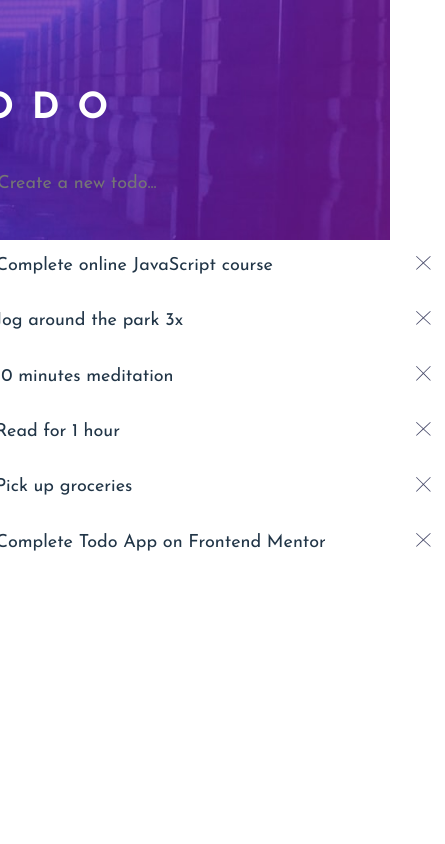
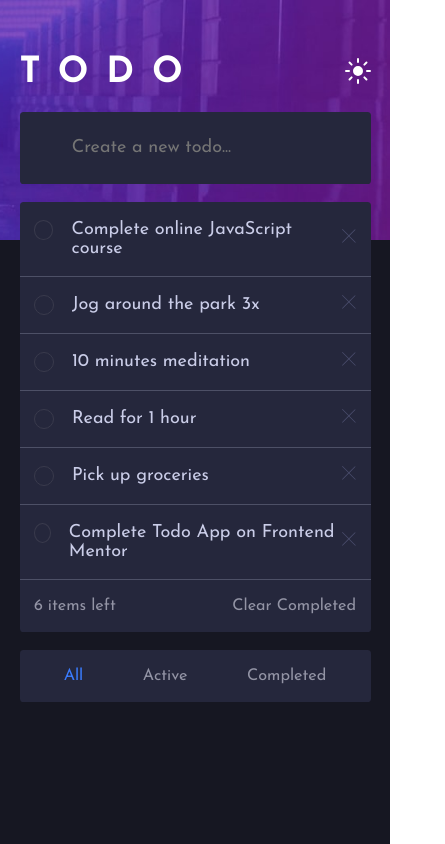
Before and after one commit to Ken-Takahashi-Q/Todo-list, a React (Vite) app: page / in a window 390 px wide. Shown: the whole page, 445 px wide, since content can reach past the window. Built offline with nearby package versions, Linux system fonts and the light colour scheme.

Commit message:
finished

```diff
--- a/package.json
+++ b/package.json
@@ -12,6 +12,7 @@
   },
   "dependencies": {
     "react": "^18.2.0",
+    "react-beautiful-dnd": "^13.1.1",
     "react-dom": "^18.2.0"
   },
   "devDependencies": {
--- a/src/App.css
+++ b/src/App.css
@@ -75,6 +75,7 @@ header img {
   width: 500px;
   padding-top: 5rem;
   gap: 1rem;
+  transition: 0.5s ease-in-out;
   z-index: 10;
 }
 
@@ -99,6 +100,7 @@ header img {
 
 .todo {
   border-radius: 0.2rem;
+  overflow: hidden;
 }
 
 .task {
@@ -128,7 +130,6 @@ header img {
   width: 0.6rem;
   height: 0.6rem;
 }
-
 .check-box:hover {
   border-color: var(--check-bg);
   cursor: pointer;
@@ -142,7 +143,6 @@ header img {
   background: transparent;
   color: var(--text);
 }
-
 .create-new input:focus {
   outline: none;
   background: transparent;
@@ -152,7 +152,6 @@ header img {
   display: flex;
   align-items: center;
 }
-
 .task p {
   cursor: pointer;
 }
@@ -162,3 +161,63 @@ header img {
   height: 0.8rem;
   cursor: pointer;
 }
+
+.details {
+  display: flex;
+  justify-content: space-between;
+  align-items: center;
+  padding: 1rem 0.8rem 1rem 0.8rem;
+  background-color: var(--card-bg);
+  color: var(--complete);
+}
+.details p {
+  font-size: 0.9rem;
+}
+.mobile {
+  display: none;
+}
+
+.details {
+  color: var(--not-hold);
+}
+.menus {
+  display: flex;
+  gap: 1rem;
+}
+
+.primary {
+  color: var(--bright-blue) !important;
+}
+.primary:active {
+  font-weight: 700;
+}
+.menus-text:hover {
+  color: var(--text);
+  cursor: pointer;
+}
+
+.clear-completed:hover {
+  color: var(--text);
+  cursor: pointer;
+}
+
+@media screen and (max-width: 600px) {
+  .todo-app {
+    width: 90%;
+    padding-top: 3rem;
+  }
+
+  .details {
+    margin-bottom: 1rem;
+    border-radius: 0 0 0.2rem 0.2rem;
+  }
+  .menus {
+    display: none;
+  }
+  .mobile {
+    display: flex;
+    justify-content: space-around;
+    border-radius: 0.2rem;
+  }
+
+}
--- a/src/App.jsx
+++ b/src/App.jsx
@@ -1,17 +1,23 @@
 import { useEffect, useState } from 'react'
 import './App.css'
+import { DragDropContext, Droppable, Draggable } from 'react-beautiful-dnd';
 
 function App() {
   // Dark mode
   const [darkMode, setDarkMode] = useState(true);
   const root = document.querySelector(':root');
 
+  // Set the default to dark mode
+  useEffect(() => {
+		root.dataset.theme = 'dark';
+	}, []);
+
 	const themeChange = () => {
 		setDarkMode(!darkMode);
 		root.dataset.theme = root.dataset.theme === 'light' ? 'dark' : 'light';
 	};
 
-  // Tasks list
+  // default tasks list
   const [tasks, setTasks] = useState([
     {name: "Complete online JavaScript course", completed: false},
     {name: "Jog around the park 3x", completed: false},
@@ -20,9 +26,6 @@ function App() {
     {name: "Pick up groceries", completed: false},
     {name: "Complete Todo App on Frontend Mentor", completed: false}
   ]);
-
-  const [checkbox, setCheckbox] = useState(Array(tasks.length).fill(false));
-  const [completedTasks, setCompletedTasks] = useState([]);
 
   // add new task from input
   const handleAddTask = (e) => {
@@ -51,6 +54,47 @@ function App() {
     });
   };
 
+  // show all tasks
+  const [showAll, setShowAll] = useState(true);
+  const [showActive, setShowActive] = useState(false);
+  const [showCompleted, setShowCompleted] = useState(false);
+
+  const handleShowAll = () => {
+    setShowAll(true);
+    setShowActive(false);
+    setShowCompleted(false);
+  };
+
+  // show active
+  const handleShowActive = () => {
+    setShowAll(false);
+    setShowActive(true);
+    setShowCompleted(false);
+  };
+
+  // show ticked
+  const handleShowCompleted = () => {
+    setShowAll(false);
+    setShowActive(false);
+    setShowCompleted(true);
+  };
+
+  // delete task completed
+  const handleClearCompleted = () => {
+    setTasks(tasks.filter(task => !task.completed));
+  };
+
+  // drag and drop (not using)
+  const handleDragEnd = (result) => {
+    if (!result.destination) return;
+
+    const items = Array.from(tasks);
+    const [reorderedItem] = items.splice(result.source.index, 1);
+    items.splice(result.destination.index, 0, reorderedItem);
+
+    setTasks(items);
+  };
+
   return (
     <div className="App">
       <header>
@@ -72,21 +116,58 @@ function App() {
             />
         </div>
 
+
         <div className="todo">
-        {tasks.map((task, index) => (
-          <div className="task" key={index}>
-            <div className="task-left">
-              <div className="check-box" onClick={() => handleCheckboxClick(index)} style={{backgroundColor: task.completed ? "var(--bright-blue)" : "transparent"}}>
-                {task.completed && <img src="src/images/icon-check.svg" alt="tick" />}
+          {tasks.map((task, index) => {
+            if ((showActive && task.completed) || (showCompleted && !task.completed)) {
+              return null;
+            }
+            return (
+              <div className="task" key={index}>
+                <div className="task-left">
+                  <div className="check-box"
+                    onClick={() => handleCheckboxClick(index)}
+                    style={{backgroundColor: task.completed ? "var(--bright-blue)" : "transparent"}}
+                  >
+                    {task.completed && <img src="src/images/icon-check.svg" alt="tick" />}
+                  </div>
+
+                  <p
+                    className={task.completed ? 'completed' : ''}
+                    onClick={() => handleCheckboxClick(index)}
+                  >
+                    {task.name}
+                  </p>
+                </div>
+
+                {/* cross icon */}
+                <div className="delete-task" onClick={() => handleDelete(index)}>
+                  <img src="src/images/icon-cross.svg" alt="close" />
+                </div>
               </div>
-              <p className={task.completed ? 'completed' : ''}>{task.name}</p>
+            )
+          })}
+
+          <div className="details">
+            {/* show number of incompleted task(s) */}
+            <p>{tasks.filter(task => !task.completed).length} item{tasks.filter(task => !task.completed).length > 1 ? 's' : ''} left</p>
+
+            <div className="menus">
+              <p className="menus-text primary" onClick={handleShowAll}>All</p>
+              <p className="menus-text" onClick={handleShowActive}>Active</p>
+              <p className="menus-text" onClick={handleShowCompleted}>Completed</p>
             </div>
 
-            <div className="delete-task" onClick={() => handleDelete(index)}>
-              <img src="src/images/icon-cross.svg" alt="close" />
+            <div className="clear-completed" onClick={handleClearCompleted}>
+              <p>Clear Completed</p>
             </div>
           </div>
-        ))}
+
+          <div className="details mobile">
+            <p className="menus-text primary" onClick={handleShowAll}>All</p>
+            <p className="menus-text" onClick={handleShowActive}>Active</p>
+            <p className="menus-text" onClick={handleShowCompleted}>Completed</p>
+          </div>
 
         </div>
 
```
Also changed, not shown: 1 other file (tests, documents, lock files or other folders).
